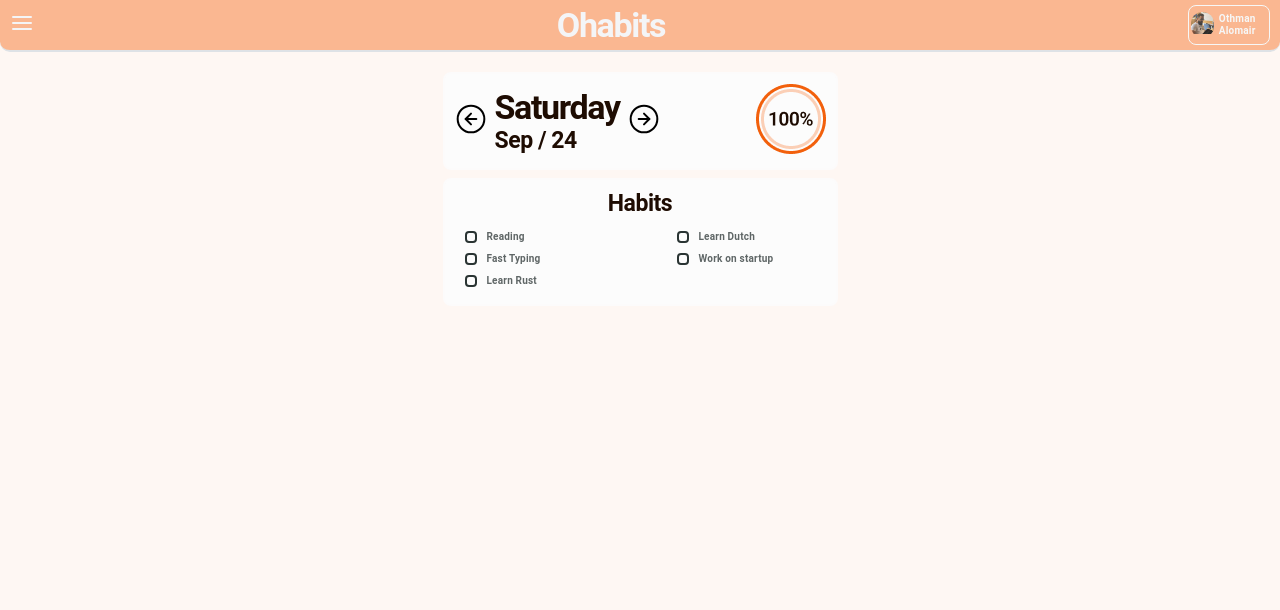
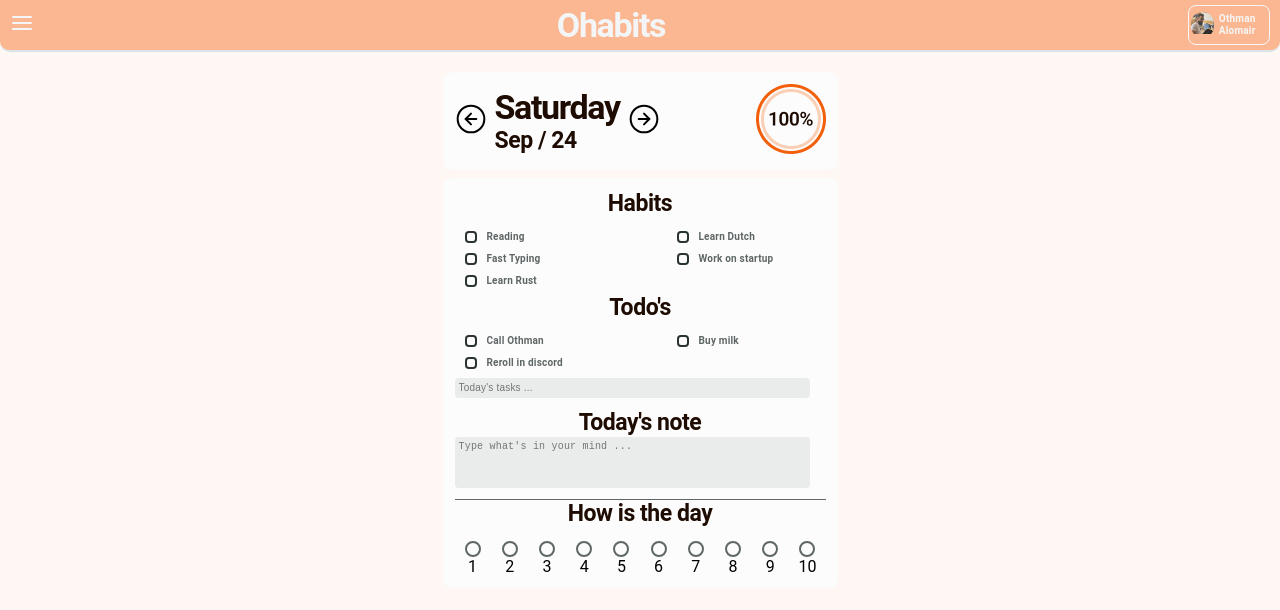
Before and after one commit to OthmanFaiz/ohabits, a Next.js app: page / in a window 1280 px wide. Shown: the top 610 px of the page. Built offline with nearby package versions, Linux system fonts and the light colour scheme.

Commit message:
finshid habits css

```diff
--- a/components/Habits.js
+++ b/components/Habits.js
@@ -46,6 +46,85 @@ export default function Habits() {
                 </div>
             </div>
 
+            <div className={classes.habits_title}>
+                Todo's
+            </div>
+            <div className={classes.habits}>
+                <div className={classes.habit}>
+                    <label className={classes.habit_left}>
+                        <input type="checkbox" className={classes.checkbox} />
+                        <div className={classes.habit_name}>
+                            Call Othman
+                        </div>
+                    </label>
+                    <label className={classes.habit_right}>
+                        <input type="checkbox" className={classes.checkbox} />
+                        <div className={classes.habit_name}>
+                            Buy milk
+                        </div>
+                    </label>
+                </div>
+                <div className={classes.habit}>
+                    <label className={classes.habit_left}>
+                        <input type="checkbox" className={classes.checkbox} />
+                        <div className={classes.habit_name}>
+                            Reroll in discord
+                        </div>
+                    </label>
+                </div>
+                <input type="text" className={classes.input} placeholder="Today's tasks ..." />
+            </div>
+
+            <div className={classes.habits_title}>
+                Today's note
+            </div>
+            <textarea className={classes.textarea} placeholder="Type what's in your mind ..." />
+
+            <div className={`${classes.habits_title} ${classes.line}`}>
+                How is the day
+            </div>
+            <div className={classes.day_flex}>
+                <div className={classes.day_radio}>
+                    <input className={classes.radio} type="radio" name="day" id="1" />
+                    <label htmlFor="1">1</label>
+                </div>
+                <div className={classes.day_radio}>
+                    <input className={classes.radio} type="radio" name="day" id="2" />
+                    <label htmlFor="2">2</label>
+                </div>
+                <div className={classes.day_radio}>
+                    <input className={classes.radio} type="radio" name="day" id="3" />
+                    <label htmlFor="3">3</label>
+                </div>
+                <div className={classes.day_radio}>
+                    <input className={classes.radio} type="radio" name="day" id="4" />
+                    <label htmlFor="4">4</label>
+                </div>
+                <div className={classes.day_radio}>
+                    <input className={classes.radio} type="radio" name="day" id="5" />
+                    <label htmlFor="5">5</label>
+                </div>
+                <div className={classes.day_radio}>
+                    <input className={classes.radio} type="radio" name="day" id="6" />
+                    <label htmlFor="6">6</label>
+                </div>
+                <div className={classes.day_radio}>
+                    <input className={classes.radio} type="radio" name="day" id="7" />
+                    <label htmlFor="7">7</label>
+                </div>
+                <div className={classes.day_radio}>
+                    <input className={classes.radio} type="radio" name="day" id="8" />
+                    <label htmlFor="8">8</label>
+                </div>
+                <div className={classes.day_radio}>
+                    <input className={classes.radio} type="radio" name="day" id="9" />
+                    <label htmlFor="9">9</label>
+                </div>
+                <div className={classes.day_radio}>
+                    <input className={classes.radio} type="radio" name="day" id="10" />
+                    <label htmlFor="10">10</label>
+                </div>
+            </div>
         </div>
     )
 }
--- a/components/Habits.module.css
+++ b/components/Habits.module.css
@@ -85,3 +85,88 @@
 .checkbox:checked {
     background: #FAB791;
 }
+
+.input {
+    width: 355px;
+    height: 20px;
+    padding: 0px 4px;
+
+    border: none;
+    outline: none;
+
+    font-weight: 400;
+    font-size: 10px;
+    line-height: 12px;
+    color: #5F6666;
+    /* identical to box height, or 120% */
+
+    letter-spacing: 0.02em;
+
+    /* Neutral / 700 */
+
+    background: #EAEBEB;
+    border-radius: 4px;
+
+    margin-bottom: 11px;
+}
+
+.textarea {
+    width: 355px;
+    height: 51px;
+    padding: 4px 4px;
+
+    border: none;
+    outline: none;
+    resize: none;
+
+    font-weight: 400;
+    font-size: 10px;
+    line-height: 12px;
+    color: #5F6666;
+    /* identical to box height, or 120% */
+
+    letter-spacing: 0.02em;
+
+    /* Neutral / 700 */
+
+    background: #EAEBEB;
+    border-radius: 4px;
+
+    margin-bottom: 11px;
+}
+
+.line {
+    border-top: 1px solid #5F6666;
+    width: 100%;
+    text-align: center;
+}
+
+.day_radio {
+    display: flex;
+    flex-direction: column;
+    justify-content: center;
+    align-items: center;
+}
+
+.day_flex {
+    display: flex;
+    justify-content: space-between;
+    margin-top: 10px;
+}
+
+.radio {
+    -webkit-appearance: none;
+    appearance: none;
+    width: 16px;
+    height: 16px;
+    border: 2px solid #5F6666;
+    border-radius: 50%;
+    outline: none;
+    cursor: pointer;
+    margin-right: 10px;
+    margin-left: 10px;
+}
+
+.radio:checked {
+    background: #FAB791;
+}
```
